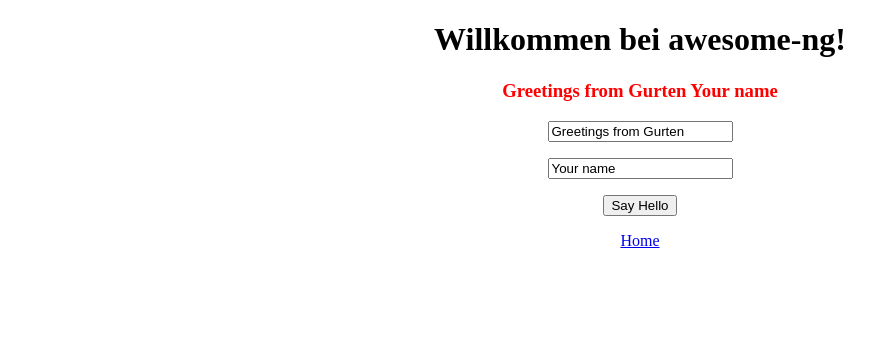
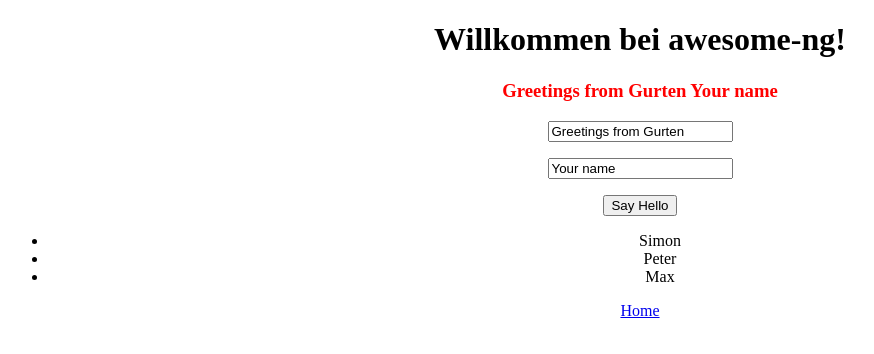
Before and after one commit to simasch/ng-uphill-2019-simon, an Angular app in the folder awesome-ng/: page /greet in a window 1280 px wide. Shown: the top 354 px of the page, without its empty margins (0-874 px from the left). Built offline with nearby package versions, Linux system fonts and the light colour scheme.

Commit message:
add ng for

```diff
--- a/awesome-ng/src/app/greeter/greeter.component.ts
+++ b/awesome-ng/src/app/greeter/greeter.component.ts
@@ -21,10 +21,19 @@ import {Component} from '@angular/core';
       <button (click)="sayHello(thatsMyVariable.value)">Say Hello</button>
     </p>
 
+    <ul>
+      <li *ngFor="let person of people">
+        {{ person }}
+      </li>
+    </ul>
+
     <a routerLink="/">Home</a>
   `
 })
+
 export class GreeterComponent {
+
+  people = ['Simon', 'Peter', 'Max'];
 
   title = 'Greetings from Gurten';
   name = 'Your name';
```
